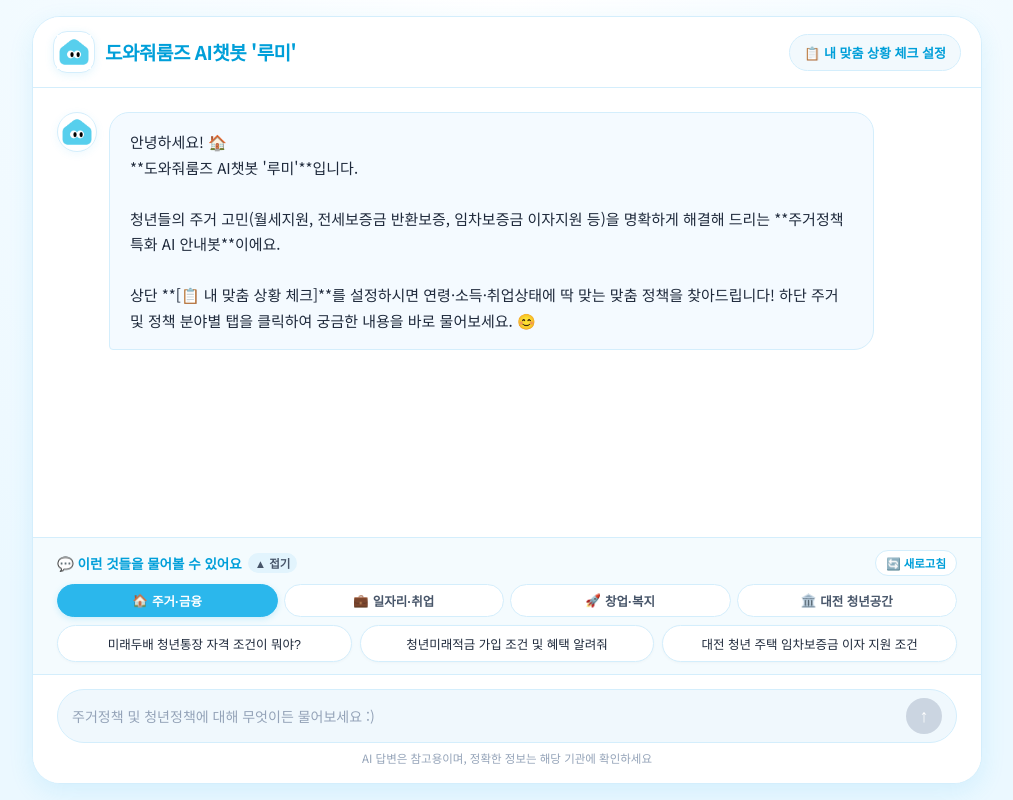
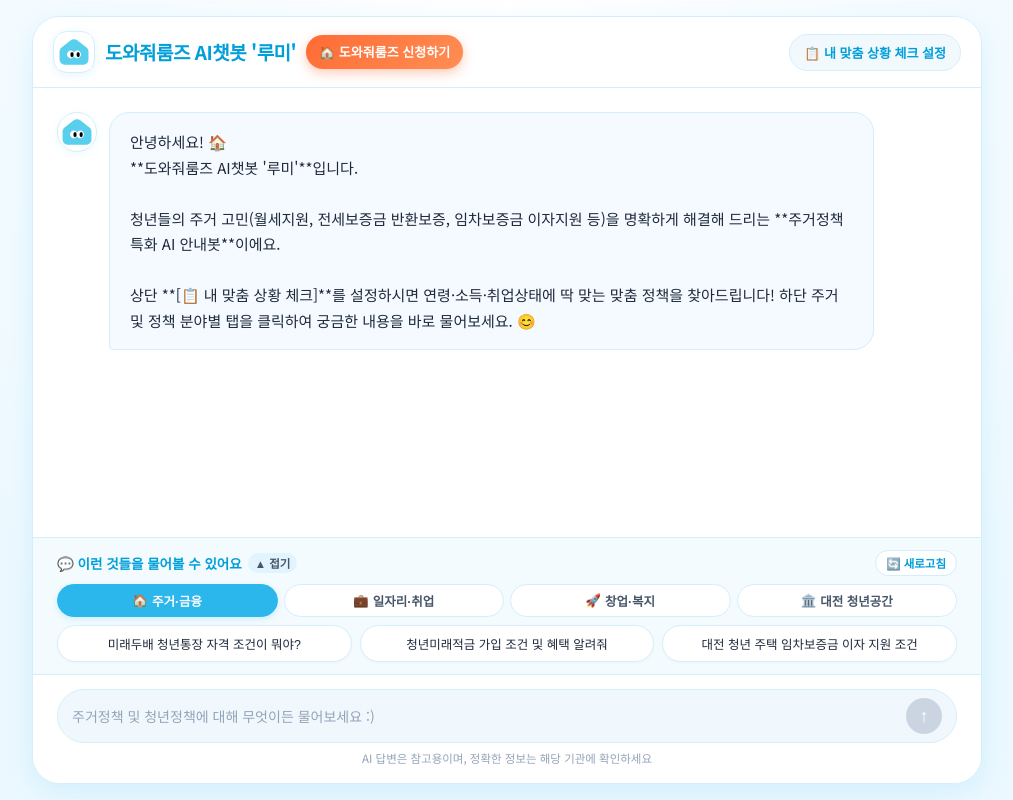
Before and after one commit to Kwonsehan/helproomz-bot, a Next.js app: page / in a window 1280 px wide. Shown: the whole page, without its empty margins (133-1146 px from the left). Built offline with nearby package versions, Linux system fonts and the light colour scheme.

Commit message:
feat: add eye-catching pulsing apply CTA button to header

```diff
--- a/app/globals.css
+++ b/app/globals.css
@@ -202,8 +202,46 @@ html, body {
   color: var(--helproomz-blue-dark);
   letter-spacing: -0.5px;
   white-space: nowrap;
-  overflow: hidden;
-  text-overflow: ellipsis;
+}
+
+/* 눈에 띄는 '도와줘룸즈 신청하기' 깜빡깜빡 펄스 CTA 버튼 */
+.apply-cta-btn {
+  display: inline-flex;
+  align-items: center;
+  gap: 5px;
+  padding: 6px 13px;
+  background: linear-gradient(135deg, #FF6B35 0%, #FF8E53 100%);
+  color: #ffffff !important;
+  font-size: 13px;
+  font-weight: 800;
+  border-radius: 20px;
+  text-decoration: none !important;
+  box-shadow: 0 4px 12px rgba(255, 107, 53, 0.35);
+  transition: all 0.2s ease;
+  animation: pulseGlow 1.8s infinite ease-in-out;
+  flex-shrink: 0;
+  white-space: nowrap;
+}
+
+.apply-cta-btn:hover {
+  transform: translateY(-2px) scale(1.04);
+  box-shadow: 0 6px 16px rgba(255, 107, 53, 0.55);
+  background: linear-gradient(135deg, #FF5514 0%, #FF7A38 100%);
+}
+
+@keyframes pulseGlow {
+  0% {
+    box-shadow: 0 0 0 0 rgba(255, 107, 53, 0.65), 0 4px 12px rgba(255, 107, 53, 0.35);
+    transform: scale(1);
+  }
+  50% {
+    box-shadow: 0 0 0 7px rgba(255, 107, 53, 0), 0 4px 16px rgba(255, 107, 53, 0.5);
+    transform: scale(1.03);
+  }
+  100% {
+    box-shadow: 0 0 0 0 rgba(255, 107, 53, 0), 0 4px 12px rgba(255, 107, 53, 0.35);
+    transform: scale(1);
+  }
 }
 
 .filter-toggle {
--- a/components/ChatWindow.tsx
+++ b/components/ChatWindow.tsx
@@ -254,6 +254,14 @@ export default function ChatWindow() {
             <h1 className="header-main-text">
               <span>도와줘룸즈 AI챗봇 '루미'</span>
             </h1>
+            <a
+              href="https://helproomz.imweb.me/"
+              target="_blank"
+              rel="noopener noreferrer"
+              className="apply-cta-btn"
+            >
+              🏠 도와줘룸즈 신청하기
+            </a>
           </div>
         </div>
         <button
```
